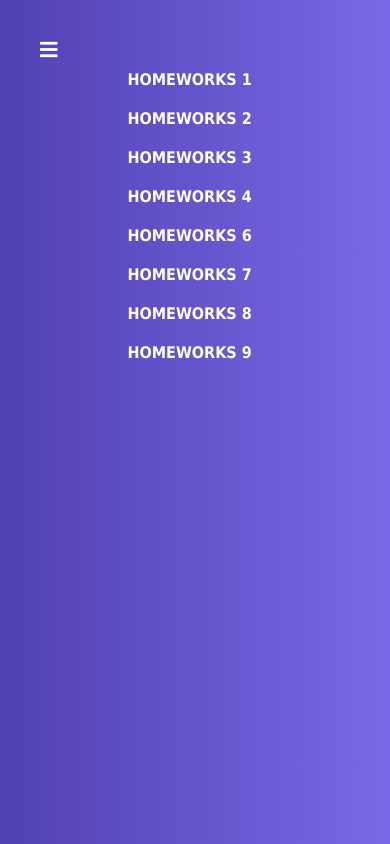
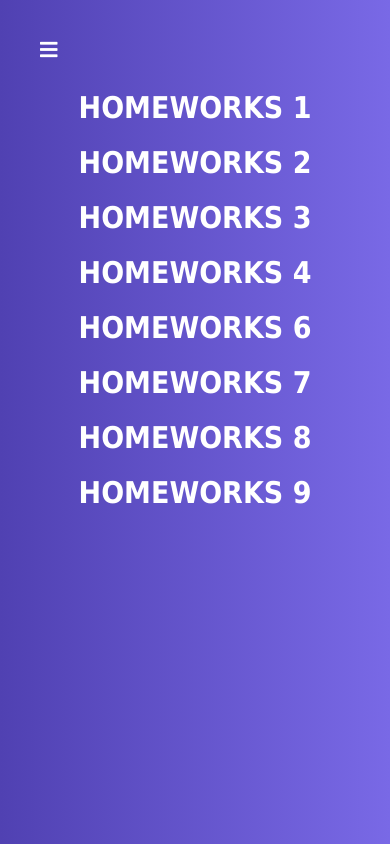
Before and after one commit to rebusok/homework, a React (Create React App) app: page /#/pre-junior in a window 390 px wide. Built offline with nearby package versions, Linux system fonts and the light colour scheme.

Commit message:
add media

```diff
--- a/src/p1-main/m1-ui/u1-app/Hoc/layout/wrappAcc/wrappAcc.module.scss
+++ b/src/p1-main/m1-ui/u1-app/Hoc/layout/wrappAcc/wrappAcc.module.scss
@@ -16,7 +16,14 @@
   font-weight: bold;
   padding: 10px;
   cursor: pointer;
+
   &:hover{
     opacity: .7;
   }
 }
+@media screen and (max-width: 600px) {
+  .title {
+    text-align: center;
+    font-size: 30px;
+  }
+}
--- a/src/p2-homeworks/h5/Header.module.scss
+++ b/src/p2-homeworks/h5/Header.module.scss
@@ -34,3 +34,18 @@
 .Header  a:hover, .active{
     opacity: .7;
 }
+@media screen and (max-width: 600px){
+    .Header {
+        max-width: 230px;
+        background: transparent;
+
+        .wrapper{
+
+            a{
+                color: #fff;
+                background-color: transparent;
+                margin-top: 50px;
+            }
+        }
+    }
+}
--- a/src/p2-homeworks/h5/Routes.module.scss
+++ b/src/p2-homeworks/h5/Routes.module.scss
@@ -5,6 +5,10 @@
     width: 50%;
     height: 100%;
     padding: 60px 20px;
+}
 
-
+@media screen and (max-width: 600px) {
+    .main {
+        width: 100%;
+    }
 }
--- a/src/p2-homeworks/h5/pages/PreJunior.module.scss
+++ b/src/p2-homeworks/h5/pages/PreJunior.module.scss
@@ -1,3 +1,9 @@
 .content {
 
 }
+
+@media screen and (max-width: 600px) {
+  .content {
+    margin-top: 20px;
+  }
+}
--- a/src/p2-homeworks/h9/Clock.module.css
+++ b/src/p2-homeworks/h9/Clock.module.css
@@ -70,3 +70,11 @@
     background-color: #0aafe6;
     opacity: 0.7;
 }
+@media screen and (max-width: 600px){
+    .time {
+        font-size: 72px;
+    }
+    .date {
+        font-size: 22px;
+    }
+}
```
